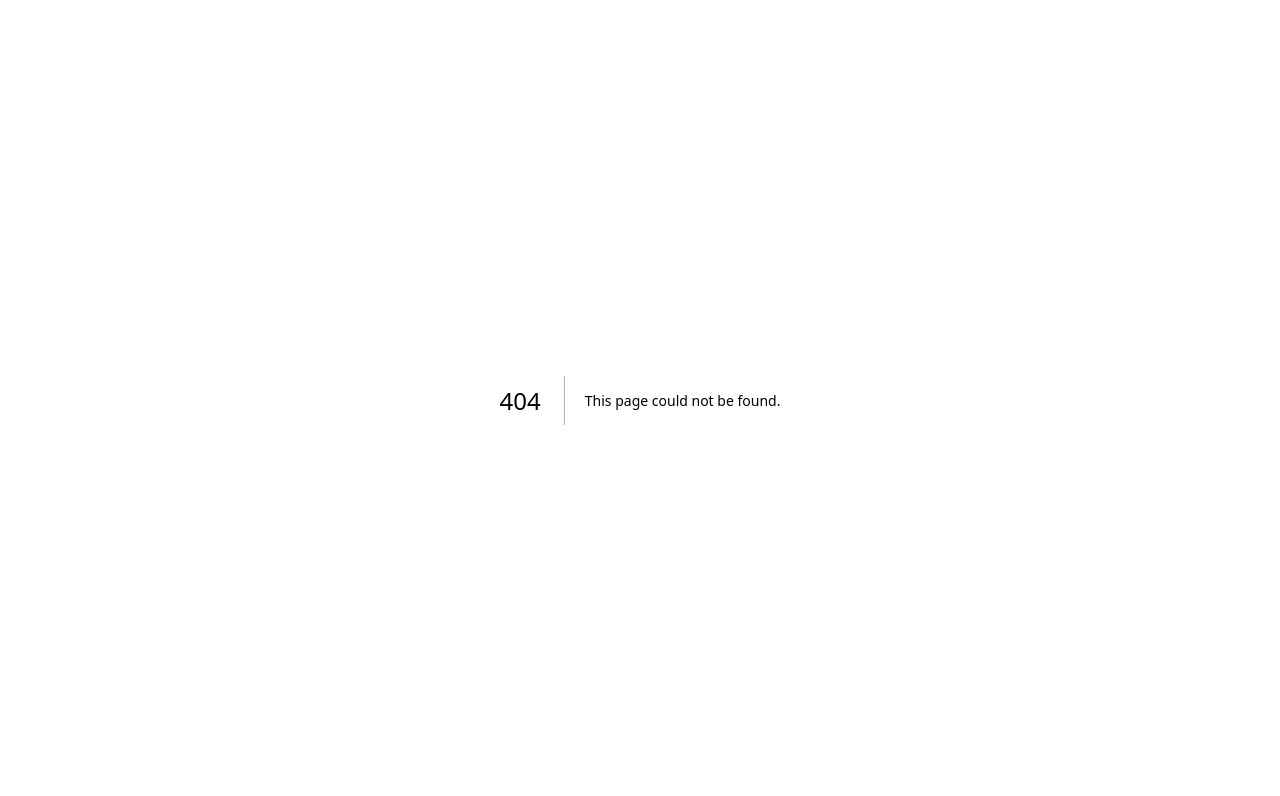
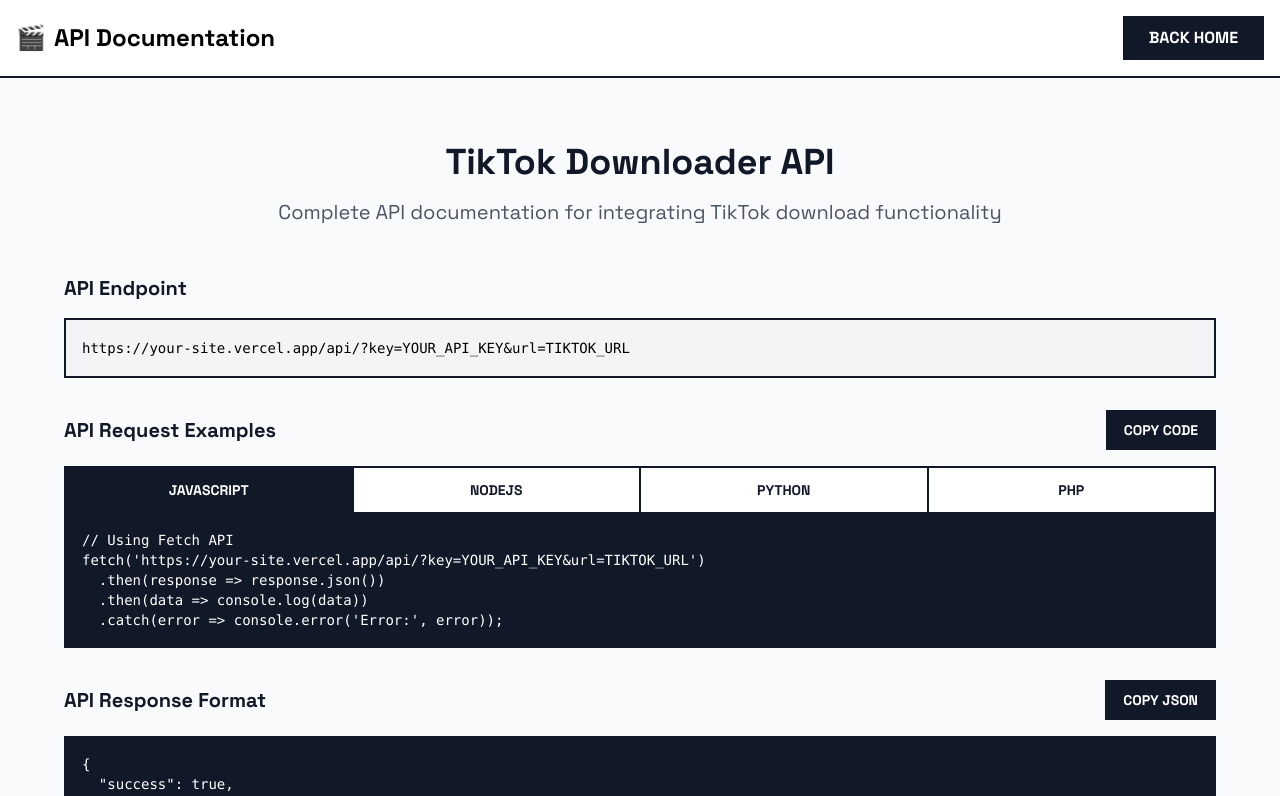
Before and after one commit to sweetxhasan/TIKTOK-SAVER-PRO, a Next.js app: page /api in a window 1280 px wide. Before the commit this address had no page. Shown: the top 796 px of the page. Built offline with nearby package versions, Linux system fonts and the light colour scheme.

Commit message:
Create api.js

```diff
--- /dev/null
+++ b/pages/api.js
@@ -0,0 +1,83 @@
+import Layout from '../components/Layout';
+import ApiDemo from '../components/ApiDemo';
+
+export default function ApiPage() {
+  return (
+    <Layout title="API Documentation - TikTok Downloader">
+      <div className="min-h-screen bg-gray-50">
+        {/* Header */}
+        <header className="border-b-2 border-gray-900 bg-white">
+          <div className="container mx-auto px-4 py-4">
+            <div className="flex justify-between items-center">
+              <div className="flex items-center space-x-2">
+                <span className="text-2xl">🎬</span>
+                <h1 className="text-2xl font-bold">API Documentation</h1>
+              </div>
+              <a
+                href="/"
+                className="bg-gray-900 text-white px-6 py-2 font-bold hover:bg-gray-800 border-2 border-gray-900"
+              >
+                BACK HOME
+              </a>
+            </div>
+          </div>
+        </header>
+
+        {/* API Documentation */}
+        <div className="container mx-auto px-4 py-16">
+          <div className="max-w-6xl mx-auto">
+            <div className="text-center mb-12">
+              <h1 className="text-4xl font-bold text-gray-900 mb-4">
+                TikTok Downloader API
+              </h1>
+              <p className="text-xl text-gray-600">
+                Complete API documentation for integrating TikTok download functionality
+              </p>
+            </div>
+
+            <ApiDemo />
+
+            {/* Additional Documentation */}
+            <div className="mt-16 space-y-8">
+              <div className="border-2 border-gray-900 p-6">
+                <h3 className="text-2xl font-bold text-gray-900 mb-4">Parameters</h3>
+                <div className="space-y-4">
+                  <div className="border-2 border-gray-900 p-4">
+                    <h4 className="font-bold text-gray-900">key (required)</h4>
+                    <p className="text-gray-600">Your API key for authentication</p>
+                  </div>
+                  <div className="border-2 border-gray-900 p-4">
+                    <h4 className="font-bold text-gray-900">url (required)</h4>
+                    <p className="text-gray-600">Valid TikTok video URL</p>
+                  </div>
+                </div>
+              </div>
+
+              <div className="border-2 border-gray-900 p-6">
+                <h3 className="text-2xl font-bold text-gray-900 mb-4">Response Codes</h3>
+                <div className="space-y-2">
+                  <div className="flex justify-between items-center border-2 border-gray-900 p-3">
+                    <span className="font-bold">200</span>
+                    <span>Success - Video data retrieved</span>
+                  </div>
+                  <div className="flex justify-between items-center border-2 border-gray-900 p-3">
+                    <span className="font-bold">400</span>
+                    <span>Bad Request - Missing or invalid parameters</span>
+                  </div>
+                  <div className="flex justify-between items-center border-2 border-gray-900 p-3">
+                    <span className="font-bold">401</span>
+                    <span>Unauthorized - Invalid API key</span>
+                  </div>
+                  <div className="flex justify-between items-center border-2 border-gray-900 p-3">
+                    <span className="font-bold">500</span>
+                    <span>Server Error - Internal server error</span>
+                  </div>
+                </div>
+              </div>
+            </div>
+          </div>
+        </div>
+      </div>
+    </Layout>
+  );
+          }
```
